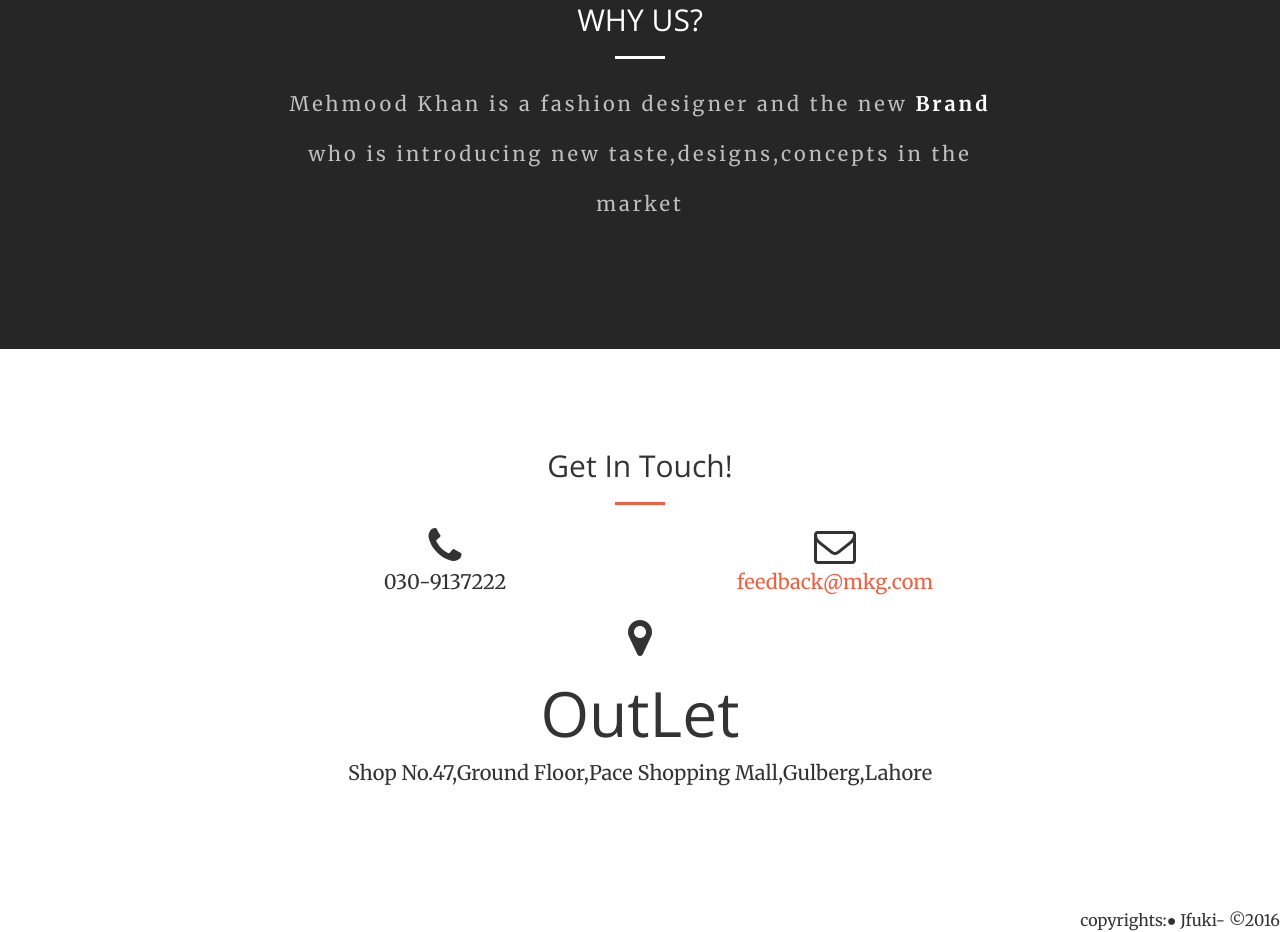
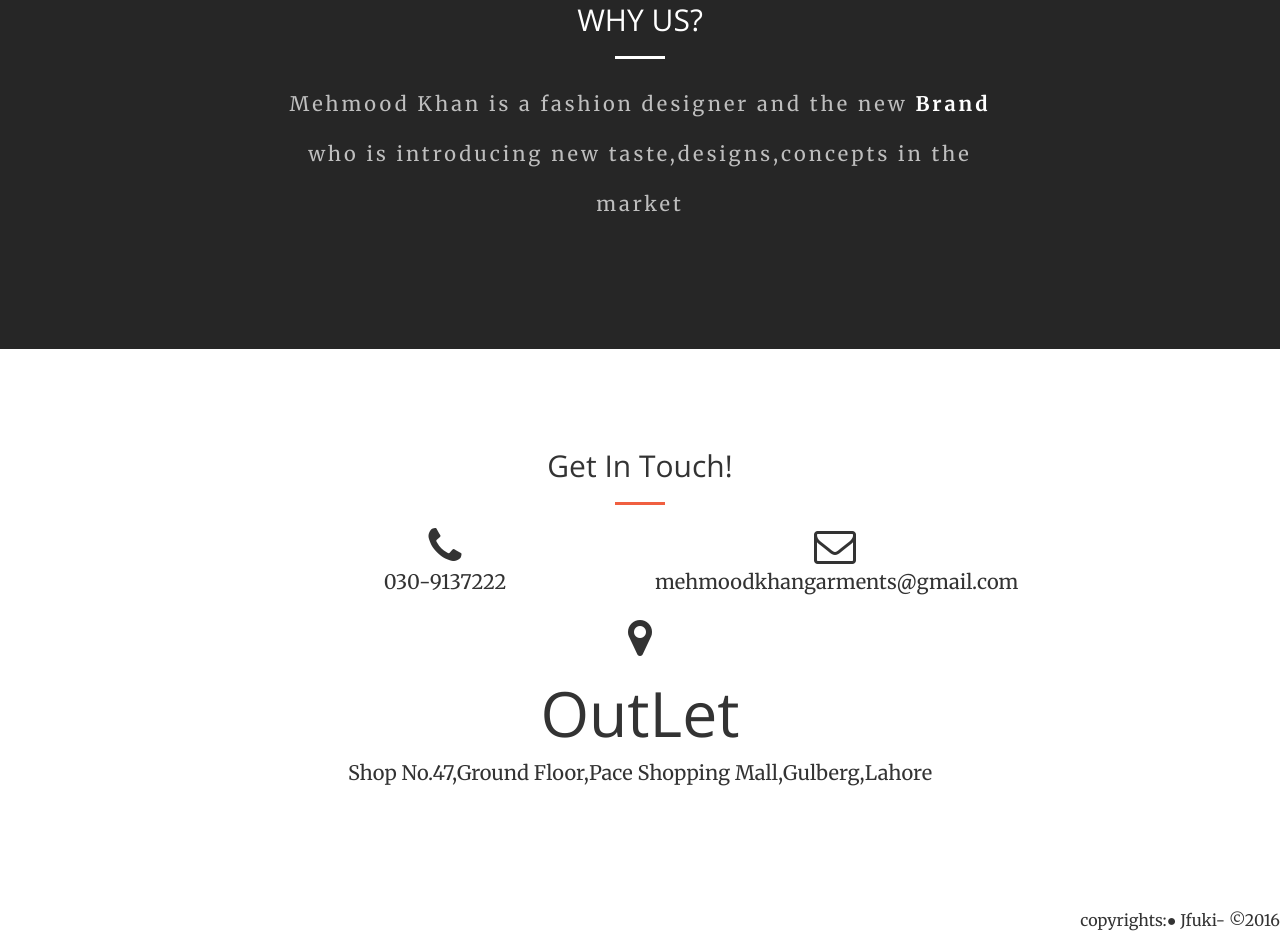
Before and after one commit to jfukki/jfukki.github.io, a plain HTML site: page index.html in a window 1280 px wide. Shown: the part 2217-3149 px from the top of the page. Drawn offline with nearby package versions, Linux system fonts and the light colour scheme; files that its build step writes are made by us from their sources.

Commit message:
Update index.html
Mehmoodkhan's emai updated to the index file.

```diff
--- a/index.html
+++ b/index.html
@@ -192,7 +192,7 @@
                 </div>
                 <div class="col-lg-4 text-center">
                     <i class="fa fa-envelope-o fa-3x wow bounceIn" data-wow-delay=".1s"></i>
-                    <p><a href="mailto:your-email@your-domain.com">feedback@mkg.com</a></p>
+                    <p><!--<a href="mailto:your-email@your-domain.com">feedback@mkg.com</a>-->mehmoodkhangarments@gmail.com</p>
                 </div>
                 <div class="col-lg-8 col-lg-offset-2 text-center">
                     <i class="fa fa-map-marker fa-3x wow bounceIn" data-wow-delay=".1s"></i>
```
